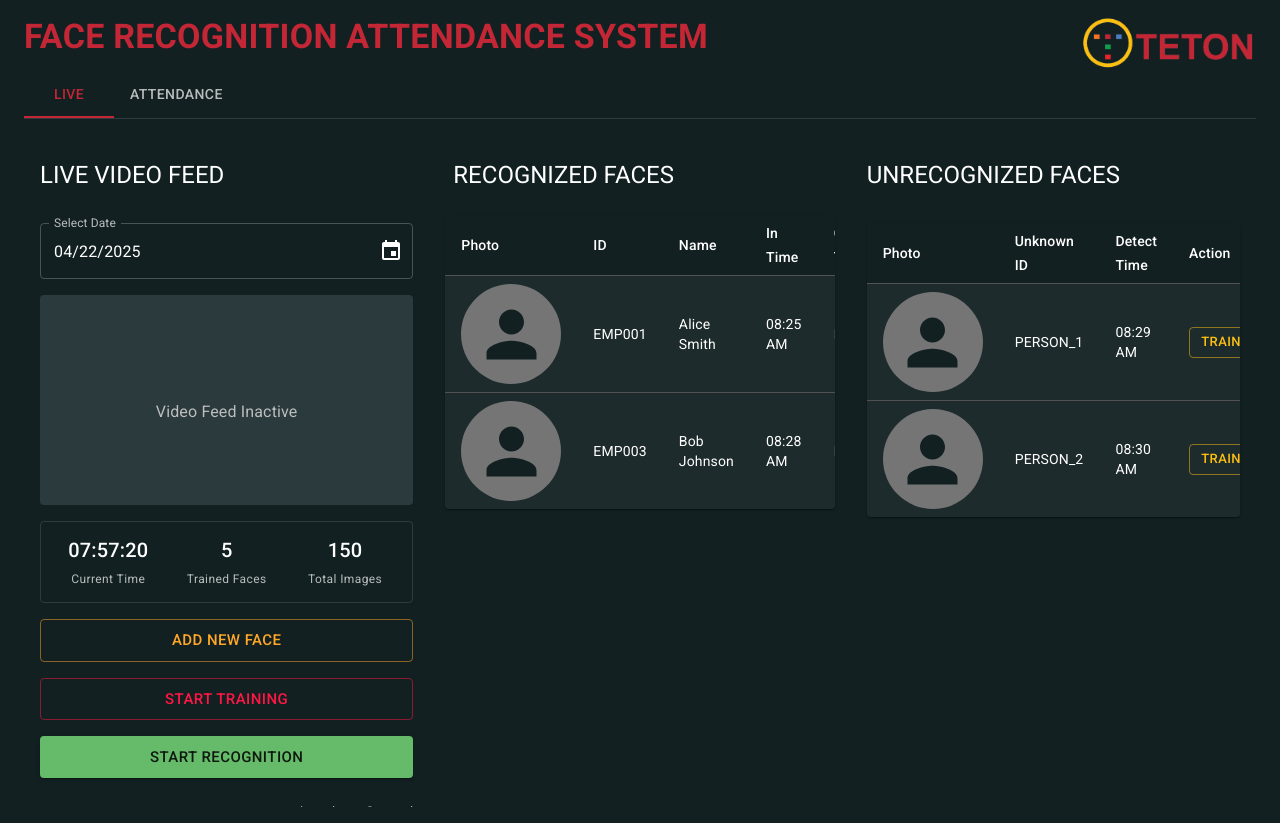
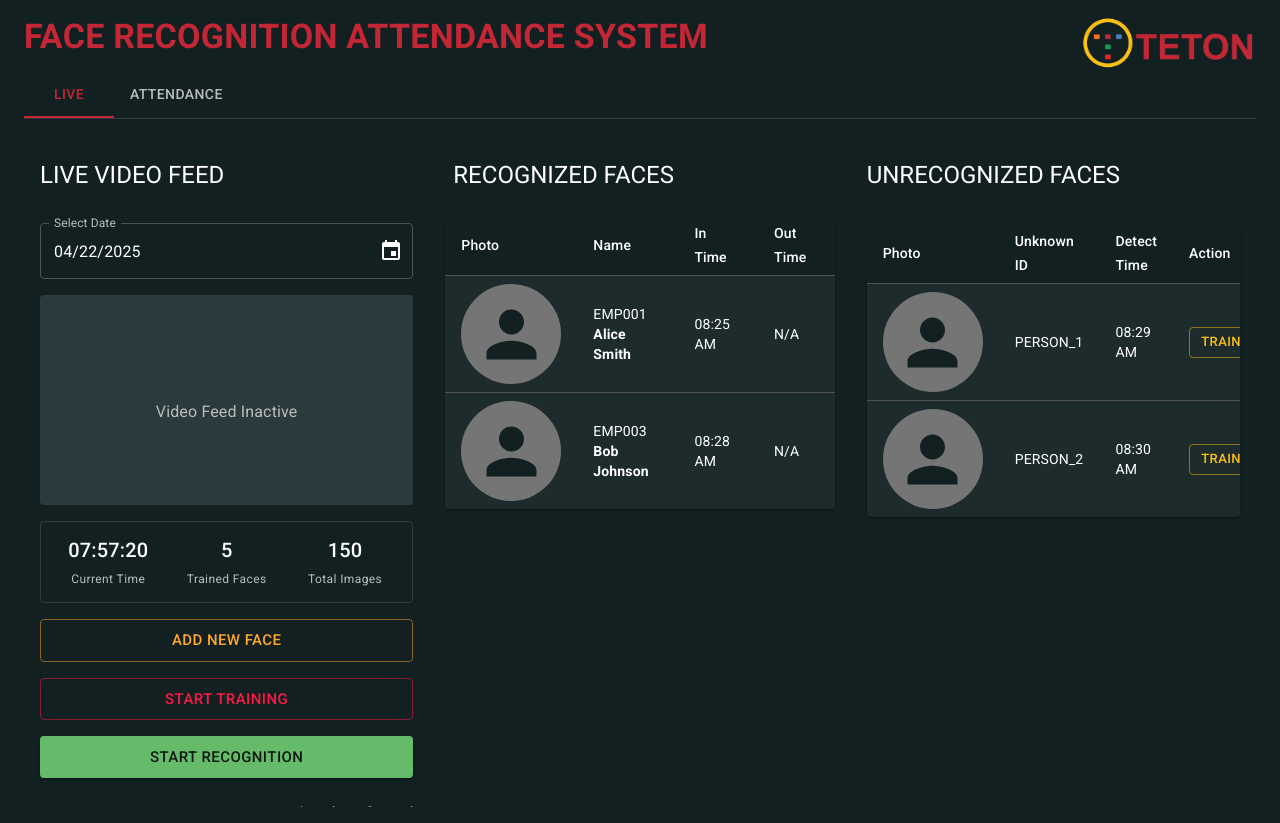
Before and after one commit to An7orAhmed/teton_face_attendance_react, a React (Vite) app: page / in a window 1280 px wide. Built offline with nearby package versions, Linux system fonts and the light colour scheme; some icons are missing.

Commit message:
id name combo

```diff
--- a/src/components/live/RecognizedFacesPanel.jsx
+++ b/src/components/live/RecognizedFacesPanel.jsx
@@ -48,7 +48,6 @@ function RecognizedFacesPanel({ selectedDate, showSnackbar }) { // Receive showS
               <TableHead>
                 <TableRow sx={{ fontWeight: 'bold' }}>
                   <TableCell>Photo</TableCell>
-                  <TableCell>ID</TableCell>
                   <TableCell>Name</TableCell>
                   <TableCell>In Time</TableCell>
                   <TableCell>Out Time</TableCell>
@@ -56,12 +55,11 @@ function RecognizedFacesPanel({ selectedDate, showSnackbar }) { // Receive showS
               </TableHead>
               <TableBody>
                 {recognizedFaces.map((face) => (
-                  <TableRow key={face.id} hover sx={{ '&:last-child td, &:last-child th': { border: 0 } }}>
+                  <TableRow key={face.id+face.name} hover sx={{ '&:last-child td, &:last-child th': { border: 0 } }}>
                     <TableCell sx={{ py: 1 }}>
                         <Avatar src={face.photo} sx={{width: 100, height: 100}} />
                     </TableCell>
-                    <TableCell component="th" scope="row" sx={{ py: 1 }}>{face.id}</TableCell>
-                    <TableCell sx={{ py: 1 }}>{face.name}</TableCell>
+                    <TableCell component="th" scope="row" sx={{ py: 1 }}>{face.id}<br /><strong>{face.name}</strong></TableCell>
                     <TableCell sx={{ py: 1 }}>{face.inTime}</TableCell>
                     <TableCell sx={{ py: 1 }}>{face.outTime || 'N/A'}</TableCell>
                   </TableRow>
--- a/src/components/live/UnrecognizedFacesPanel.jsx
+++ b/src/components/live/UnrecognizedFacesPanel.jsx
@@ -69,7 +69,7 @@ function UnrecognizedFacesPanel({ selectedDate, onAddToTrain }) {
               </TableHead>
               <TableBody>
                 {unrecognizedFaces.map((face) => (
-                  <TableRow key={face.unknownId} hover sx={{ '&:last-child td, &:last-child th': { border: 0 } }}>
+                  <TableRow key={face.unknownId+face.name} hover sx={{ '&:last-child td, &:last-child th': { border: 0 } }}>
                     <TableCell sx={{ py: 1 }}>
                       <Avatar src={face.photo} sx={{width: 100, height: 100}} />
                     </TableCell>
```
